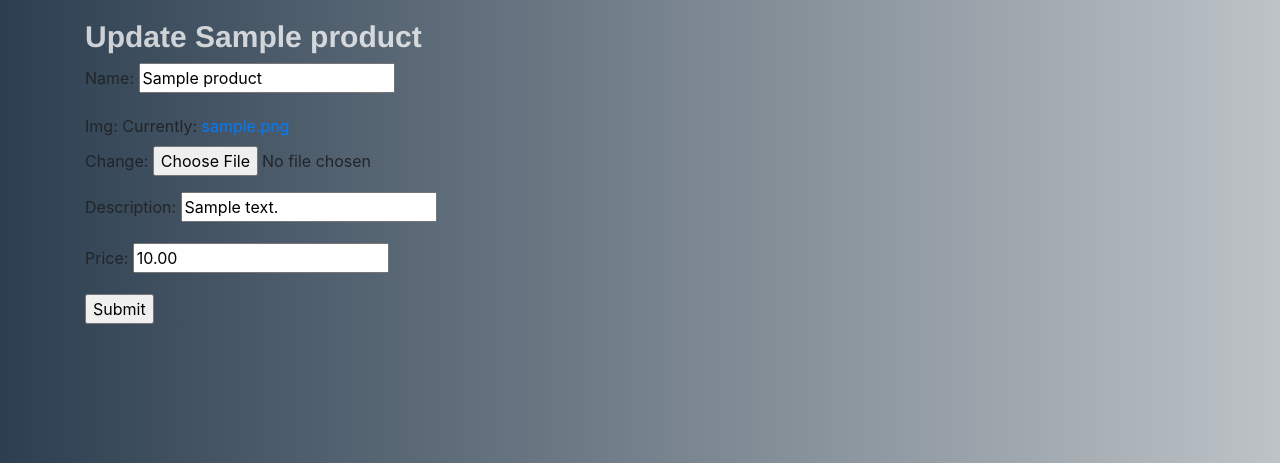
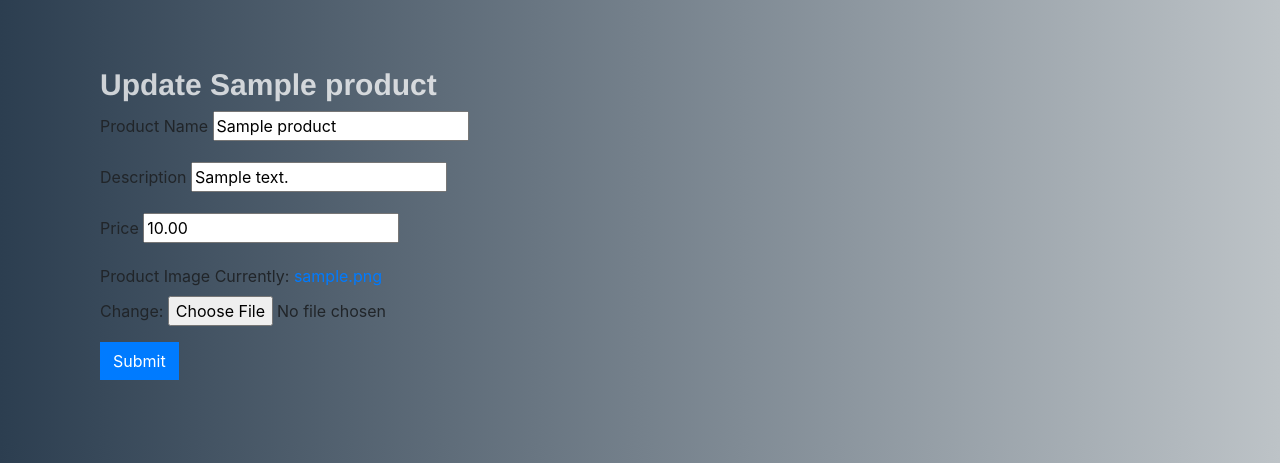
Before and after one commit to maclamour/Sport-Spot, a Django app: page /stores/1/update/ in a window 1280 px wide. Shown: the part 337-800 px from the top of the page. Run offline with Django 4.2, Linux system fonts and the light colour scheme; tables that the repository leaves empty hold one stand-in row (values such as "Sample post"); some libraries are stand-ins or nearby versions.

Commit message:
css /boot starp

```diff
--- a/main_app/templates/store_update.html
+++ b/main_app/templates/store_update.html
@@ -1,11 +1,33 @@
+{% extends 'base.html' %}
 
-{% extends 'base.html' %} {% block content %}
-
-
-<h1 class="pt-3">Update {{product.name}}</h1>
-
-<form action="" method="post" enctype="multipart/form-data">
-  {% csrf_token %} {{form.as_p}} <input type="submit" value="Submit" />
-</form>
-
+{% block content %}
+<div class="container my-5">
+    <h1 class="pt-3">Update {{ product.name }}</h1>
+    <div class="row">
+        <div class="col-lg-6">
+            <form action="" method="post" enctype="multipart/form-data">
+                {% csrf_token %}
+                <div class="form-group">
+                    <label for="{{ form.name.id_for_label }}">Product Name</label>
+                    {{ form.name }}
+                </div>
+                <div class="form-group">
+                    <label for="{{ form.description.id_for_label }}">Description</label>
+                    {{ form.description }}
+                </div>
+                <div class="form-group">
+                    <label for="{{ form.price.id_for_label }}">Price</label>
+                    {{ form.price }}
+                </div>
+                <div class="form-group">
+                    <label for="{{ form.img.id_for_label }}">Product Image</label>
+                    {{ form.img }}
+                </div>
+                <div class="form-group">
+                    <input type="submit" class="btn btn-primary" value="Submit">
+                </div>
+            </form>
+        </div>
+    </div>
+</div>
 {% endblock %}
```
